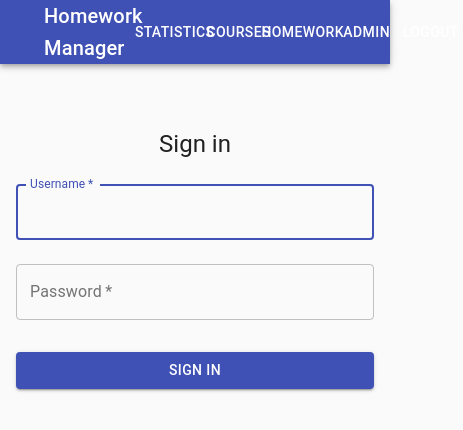
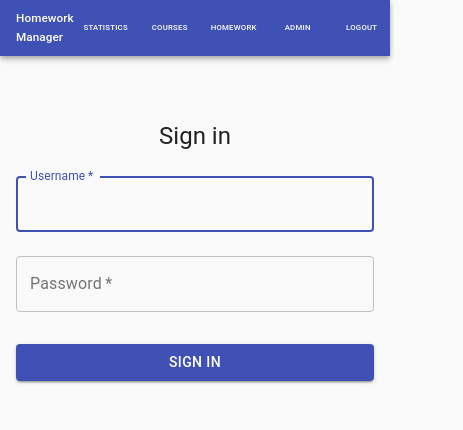
Before and after one commit to lizhiquan/isa-project, a React (Create React App) app in the folder client/: page /login in a window 390 px wide. Shown: the top 430 px of the page, 463 px wide, since content can reach past the window. Built offline with nearby package versions, Linux system fonts and the light colour scheme; no server answers.

Commit message:
fix mobile responsiveness

```diff
--- a/client/src/components/Course/CreateCourse.js
+++ b/client/src/components/Course/CreateCourse.js
@@ -7,7 +7,7 @@ import Grid from '@material-ui/core/Grid';
 
 const useStyles = makeStyles((theme) => ({
   paper: {
-		minWidth: '500px',
+    minWidth: '250px',
     margin: theme.spacing(8, 8),
     display: 'flex',
     flexDirection: 'column',
--- a/client/src/components/Homework/CreateHomework.js
+++ b/client/src/components/Homework/CreateHomework.js
@@ -16,7 +16,7 @@ const useStyles = makeStyles((theme) => ({
     height: '50px',
   },
   paper: {
-    minWidth: '500px',
+    minWidth: '250px',
     margin: theme.spacing(8, 8),
     display: 'flex',
     flexDirection: 'column',
--- a/client/src/components/Homework/HomeworkList.js
+++ b/client/src/components/Homework/HomeworkList.js
@@ -15,7 +15,7 @@ const useStyles = makeStyles((theme) => ({
     margin: '0',
   },
   grid: {
-    minWidth: '500px',
+    minWidth: '250px',
     margin: theme.spacing(8, 8),
     display: 'flex',
     flexDirection: 'column',
--- a/client/src/components/NavBar/NavBar.js
+++ b/client/src/components/NavBar/NavBar.js
@@ -15,6 +15,10 @@ const useStyles = makeStyles((theme) => ({
   },
   title: {
     flexGrow: 1,
+    fontSize: '3vw',
+  },
+  tabs: {
+    fontSize: '2vw',
   },
 }));
 
@@ -23,25 +27,25 @@ export default function NavBar() {
 
   return (
     <div className={classes.root}>
-      <AppBar position="static">
+      <AppBar position="relative">
         <Toolbar>
-          <IconButton edge="start" className={classes.menuButton} color="inherit" aria-label="menu"></IconButton>
           <Typography variant="h6" className={classes.title}>
             Homework Manager
           </Typography>
-          <Button color="inherit" onClick={() => (window.location.href = '/stats')}>
+          <Button className={classes.tabs} color="inherit" onClick={() => (window.location.href = '/stats')}>
             Statistics
           </Button>
-          <Button color="inherit" onClick={() => (window.location.href = '/courses')}>
+          <Button className={classes.tabs} color="inherit" onClick={() => (window.location.href = '/courses')}>
             Courses
           </Button>
-          <Button color="inherit" onClick={() => (window.location.href = '/')}>
+          <Button className={classes.tabs} color="inherit" onClick={() => (window.location.href = '/')}>
             Homework
           </Button>
-          <Button color="inherit" onClick={() => (window.location.href = '/admin')}>
+          <Button className={classes.tabs} color="inherit" onClick={() => (window.location.href = '/admin')}>
             Admin
           </Button>
           <Button
+            className={classes.tabs}
             color="inherit"
             onClick={() => {
               localStorage.setItem('token', '');
--- a/client/src/components/Stats/Stats.js
+++ b/client/src/components/Stats/Stats.js
@@ -13,7 +13,7 @@ const useStyles = makeStyles((theme) => ({
     flexDirection: 'column',
   },
   grid: {
-    minWidth: '500px',
+    minWidth: '250px',
     margin: theme.spacing(8, 10),
     display: 'flex',
     flexDirection: 'column',
```
Lines whose indentation alone changed are shown as unchanged.
